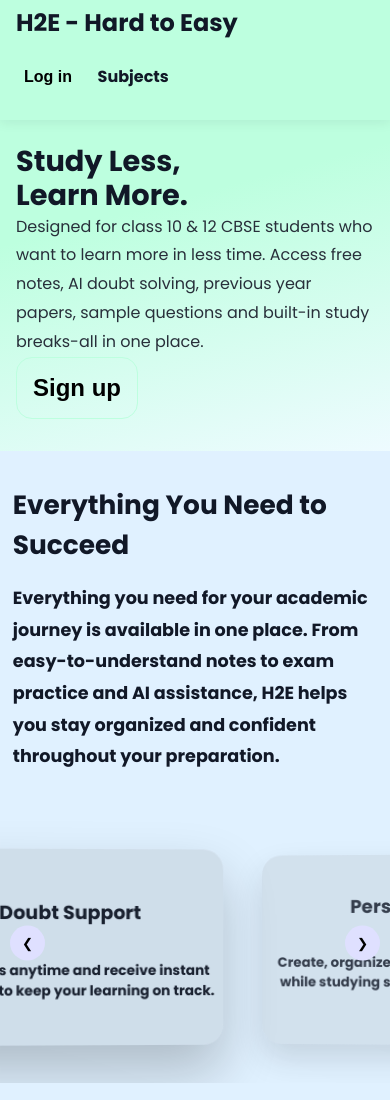
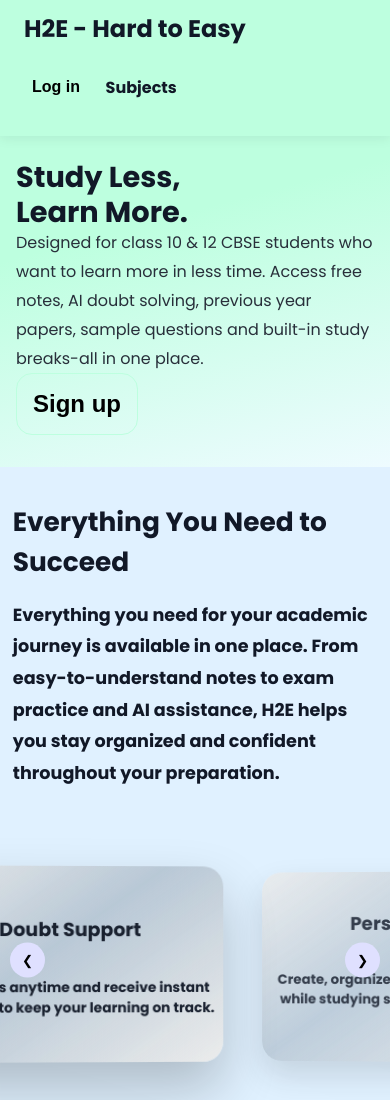
Before and after one commit to Worst0possibly/test2-h2e, a plain HTML site: page index.html in a window 390 px wide. Shown: the top 1100 px of the page. Drawn offline with Linux system fonts and the light colour scheme; a web font is replaced by a local one.

Commit message:
Update in.css

```diff
--- a/in.css
+++ b/in.css
@@ -616,16 +616,13 @@
     }
 }
 @media screen and (max-width:600px){
+body{
+    grid-template-columns:1fr;
+}
 header{
     flex-direction:column;
     align-items:flex-start;
     text-align:left;
-    padding: 0.6rem 1rem;
-    gap: 0.5rem;
-}
-header.scrolled{
-    padding: 0.5rem 0.8rem;
-    gap: 0.4rem;
 }
 header .nav-bar ul li:first-child{
     display:none;
@@ -695,7 +692,6 @@
 .card{
     width:80vw;
     height:180px;
-    background:#cfddea;
 }
 .card>h2{
     font-size:1.2rem;
```
